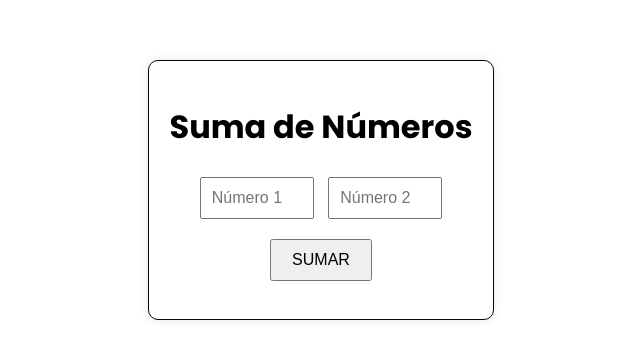
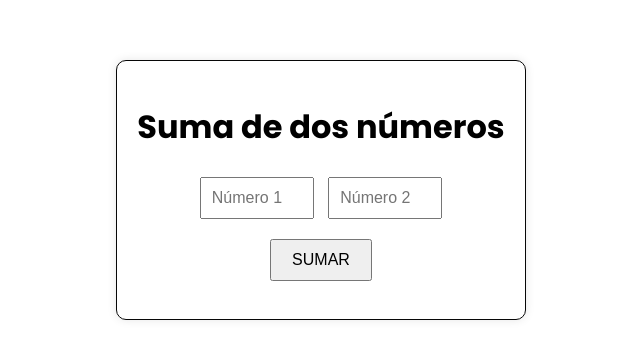
Before and after one commit to SixtoArrejin/Continous-Integation, a website: page index.html in a window 1280 px wide. Shown: the part 218-576 px from the top of the page, without its empty margins (319-959 px from the left). Drawn offline with Linux system fonts and the light colour scheme.

Commit message:
Cambio en el título

```diff
--- a/index.html
+++ b/index.html
@@ -12,7 +12,7 @@
 </head>
 <body>
     <div class="container">
-        <h1>Suma de Números</h1>
+        <h1>Suma de dos números</h1>
         <input type="number" id="num1" placeholder="Número 1">
         <input type="number" id="num2" placeholder="Número 2">
         <br>
```
